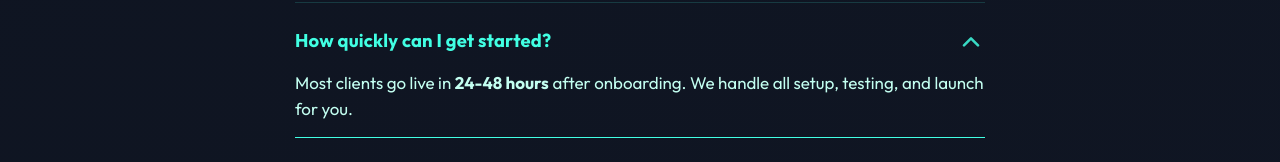
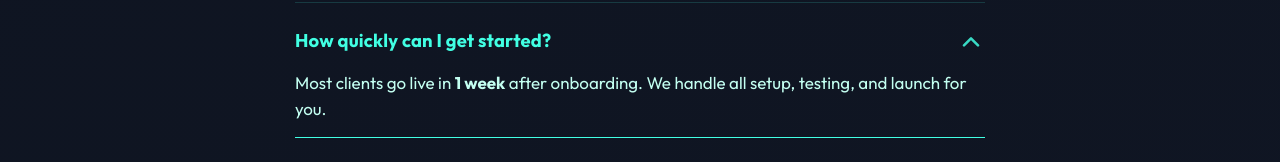
Before and after one commit to rxaxhim/rynova-ai, a React (Vite) app: page / in a window 1280 px wide. Both pictures are taken after a click on the button "How quickly can I get started?". Shown: the part 8084-8246 px from the top of the page. Built offline with nearby package versions, Linux system fonts and the light colour scheme.

Commit message:
removed 24hrs onboarding

```diff
--- a/src/components/FAQ.jsx
+++ b/src/components/FAQ.jsx
@@ -22,7 +22,7 @@ const FAQ = () => {
     },
     { q: 'Do you set up all the integrations for me?', a: <><b>Yes—100% done for you.</b> We connect your CRM, calendar, SMS, email, review tools, and more, so your system is truly plug-and-play. You just hand us access, and we handle the rest.</> },
     { q: 'What locations do you serve?', a: <>Rynova serves businesses in <b>Mississauga, Toronto, the GTA, and throughout Canada and the United States</b>. We specialize in AI automation for local service businesses in the Greater Toronto Area, but also support clients across North America. Every system is customized for your region and timezone.</> },
-    { q: 'How quickly can I get started?', a: <>Most clients go live in <b>24-48 hours</b> after onboarding. We handle all setup, testing, and launch for you.</> },
+    { q: 'How quickly can I get started?', a: <>Most clients go live in <b>1 week</b> after onboarding. We handle all setup, testing, and launch for you.</> },
     { q: 'Can Rynova handle multiple staff or locations?', a: <>Yes! Rynova supports <b>multi-location businesses</b> and can route calls, bookings, and reminders to the right staff or team automatically.</> },
     { q: 'Is Rynova secure and privacy-compliant?', a: <>Absolutely. All data is encrypted and your workflows are fully compliant with privacy laws (PIPEDA, HIPAA-ready on request). You control your data and integrations.</> },
     { q: 'What if I already have a CRM or booking system?', a: <>No problem—Rynova’s team will connect and integrate with your CRM and booking tools (GoHighLevel, Square, HubSpot, Google Calendar, and more) for you. We handle the entire setup, so everything works seamlessly—no technical work needed on your end.</> },
```
